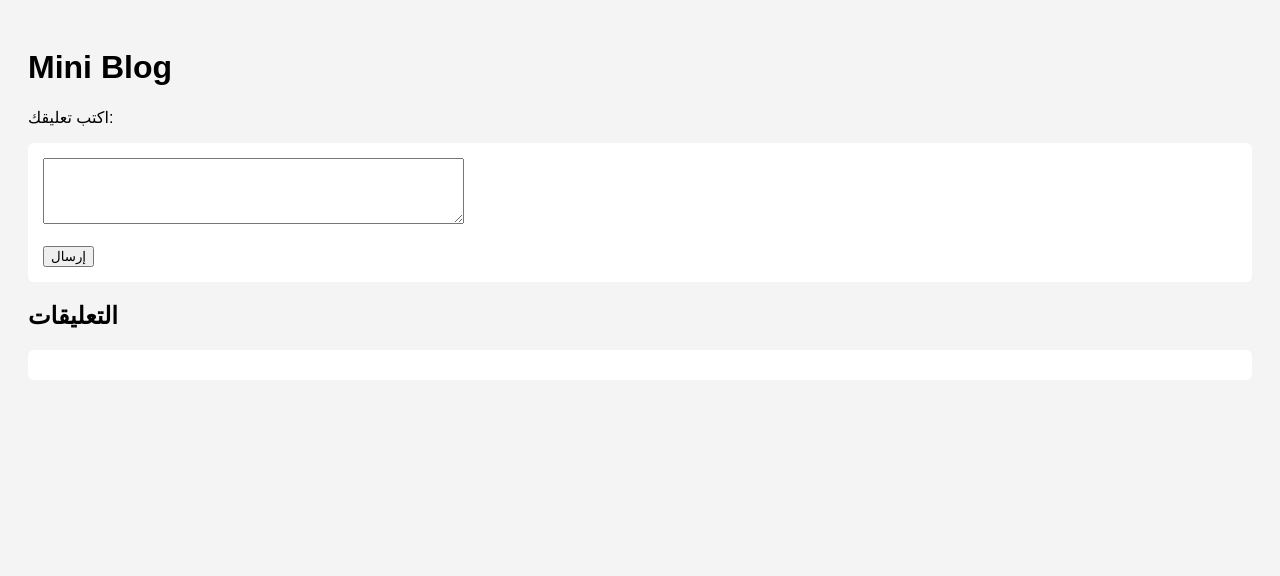
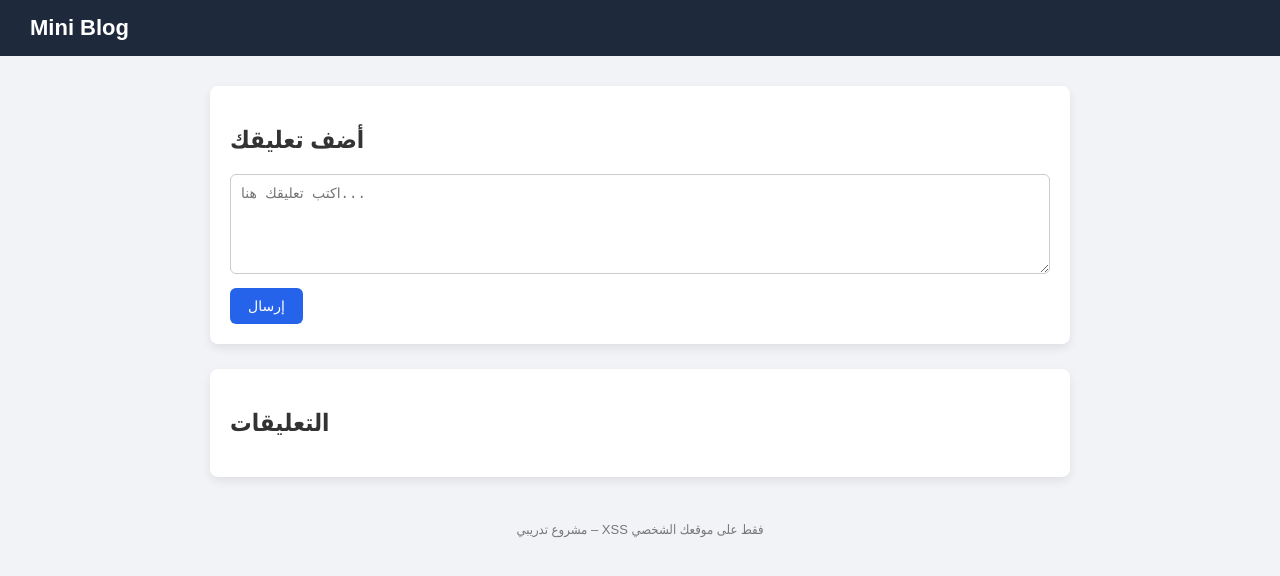
Before and after one commit to 50bza/blogs, a plain HTML site: page index.html in a window 1280 px wide. Drawn offline with Linux system fonts and the light colour scheme.

Commit message:
Refactor index.html to use external CSS and improve layout
Replaced inline styles with external stylesheet and updated HTML structure for comments section.

```diff
--- a/index.html
+++ b/index.html
@@ -3,36 +3,32 @@
 <head>
     <meta charset="UTF-8">
     <title>Mini Blog</title>
-    <style>
-        body {
-            font-family: Arial;
-            background: #f4f4f4;
-            padding: 20px;
-        }
-        .box {
-            background: white;
-            padding: 15px;
-            border-radius: 6px;
-            margin-bottom: 15px;
-        }
-        .comment {
-            border-bottom: 1px solid #ddd;
-            padding: 10px 0;
-        }
-    </style>
+    <link rel="stylesheet" href="style.css">
 </head>
 <body>
 
-<h1>Mini Blog</h1>
-<p>اكتب تعليقك:</p>
+<header>
+    <h1>Mini Blog</h1>
+</header>
 
-<div class="box">
-    <textarea id="comment" rows="4" cols="50"></textarea><br><br>
-    <button onclick="addComment()">إرسال</button>
+<div class="container">
+
+    <div class="card">
+        <h2>أضف تعليقك</h2>
+        <textarea id="comment" placeholder="اكتب تعليقك هنا..."></textarea>
+        <button onclick="addComment()">إرسال</button>
+    </div>
+
+    <div class="card">
+        <h2>التعليقات</h2>
+        <div id="comments"></div>
+    </div>
+
 </div>
 
-<h2>التعليقات</h2>
-<div id="comments" class="box"></div>
+<footer>
+    مشروع تدريبي – XSS فقط على موقعك الشخصي
+</footer>
 
 <script>
     function loadComments() {
@@ -48,7 +44,6 @@
 
         commentsDiv.innerHTML += "<div class='comment'>" + comment + "</div>";
 
-        // تخزين التعليقات (XSS يضل موجود)
         localStorage.setItem("comments", commentsDiv.innerHTML);
         document.getElementById("comment").value = "";
     }
```
